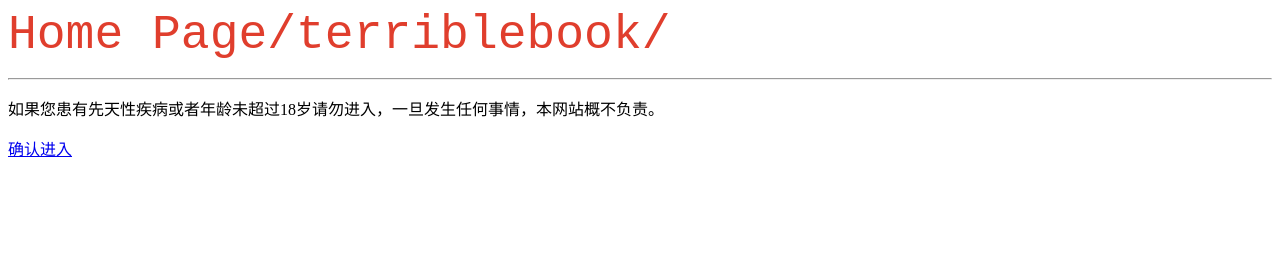
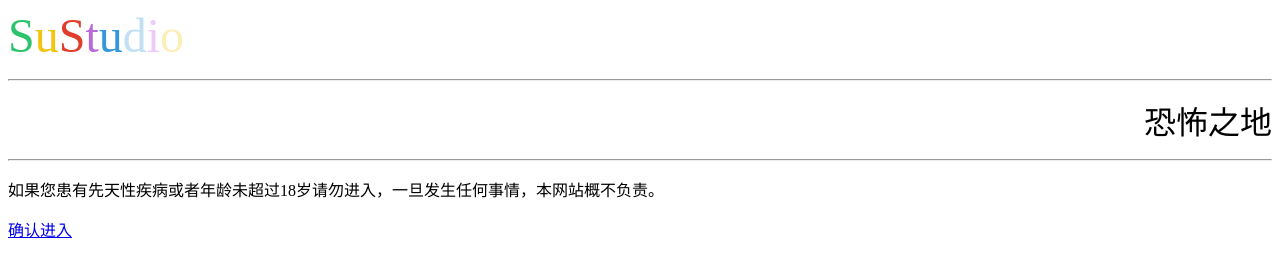
Before and after one commit to hyouself/terriblebook, a plain HTML site: page index.html in a window 1280 px wide. Drawn offline with Linux system fonts and the light colour scheme.

Commit message:
Update index.html

```diff
--- a/index.html
+++ b/index.html
@@ -1,4 +1,6 @@
-<p><span style="font-size: 36pt; font-family: 'courier new', courier, monospace; color: #e03e2d;">Home Page/terriblebook/</span></p>
+<p style="text-align: left;"><span style="font-size: 36pt;"><span style="color: #2dc26b;">S</span><span style="color: #f1c40f;">u</span><span style="color: #e03e2d;">S</span><span style="color: #b96ad9;">t</span><span style="color: #3598db;">u</span><span style="color: #c2e0f4;">d</span><span style="color: #eccafa;">i</span><span style="color: #fbeeb8;">o</span></span></p>
+<hr />
+<p style="text-align: right;"><span style="font-size: 24pt;">恐怖之地</span></p>
 <hr />
 <p>如果您患有先天性疾病或者年龄未超过18岁请勿进入，一旦发生任何事情，本网站概不负责。</p>
 <p><a href="http://edu.sina.com.cn/l/2003-06-08/45100.html">确认进入</a></p>
```
